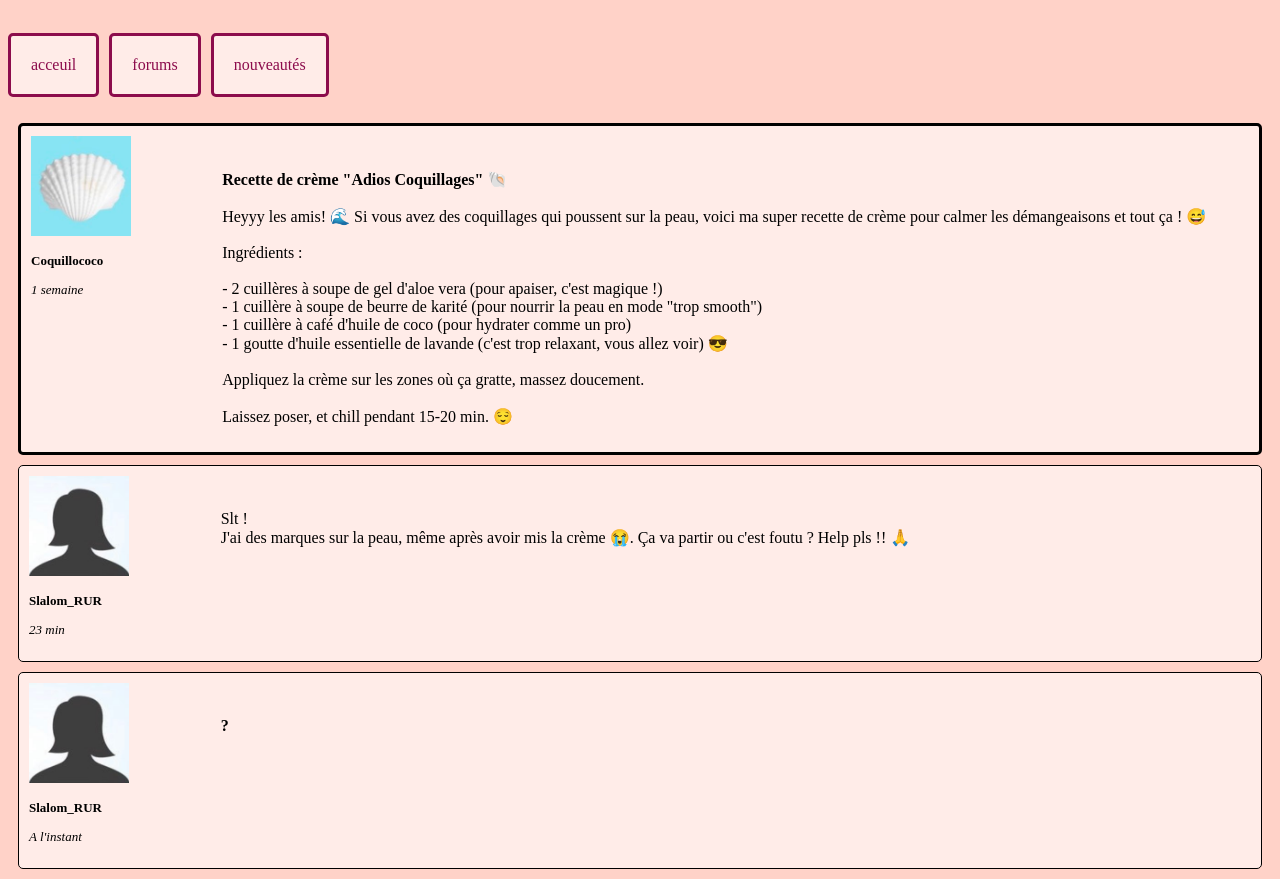
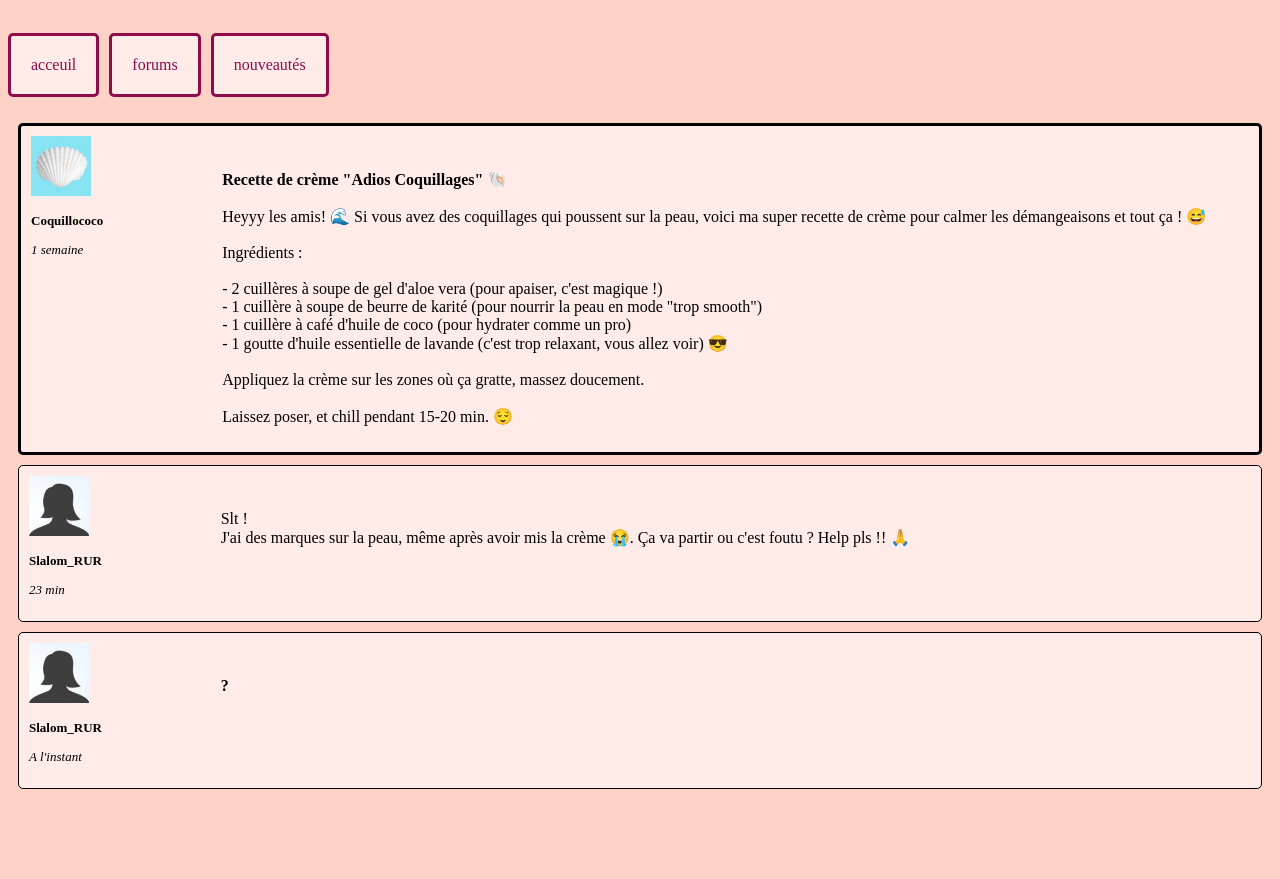
Before and after one commit to sarahwcqz/Mes-Coquillages, a plain HTML site: page index.html in a window 1280 px wide. Shown: the part 161-1040 px from the top of the page. After the commit the page ends 960 px from the top, so only its background shows below. Drawn offline with Linux system fonts and the light colour scheme; a web font is replaced by a local one.

Commit message:
size img

```diff
--- a/index.html
+++ b/index.html
@@ -41,7 +41,7 @@
 
             <div class="recette">
                 <div class="teterecette">
-                    <img src="profpicautre.jpg" height="100px" width="100px">
+                    <img src="profpicautre.jpg" height="60px" width="60px">
                     <p><strong>Coquillococo</strong></p>
                     <p><em>1 semaine</em></p>
                 </div>
@@ -75,7 +75,7 @@
 
             <div class="comm1">
                 <div class="tetecomm1">
-                    <img src="propicSalome.jpg" height="100px" width="100px">
+                    <img src="propicSalome.jpg" height="60px" width="60px">
                     <p><strong>Slalom_RUR</strong></p>
                     <p><em>23 min</em></p>
                 </div>
@@ -92,7 +92,7 @@
 
             <div class="comm2">
                 <div class="tetecomm2">
-                    <img src="propicSalome.jpg" height="100px" width="100px">
+                    <img src="propicSalome.jpg" height="60px" width="60px">
                     <p><strong>Slalom_RUR</strong></p>
                     <p><em>A l'instant</em></p>
                 </div>
```
